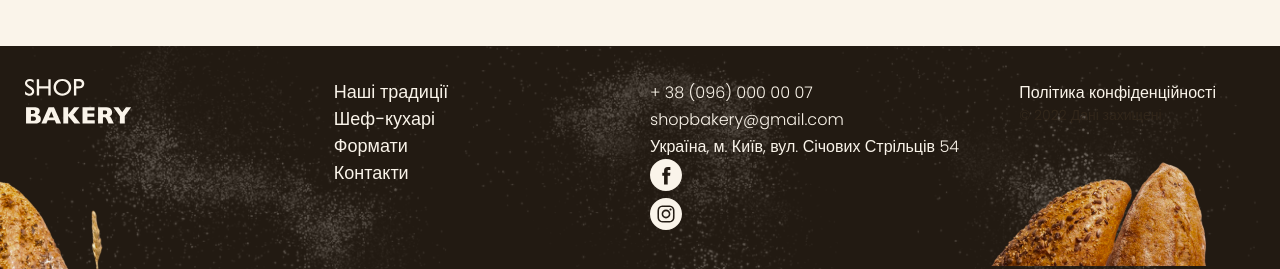
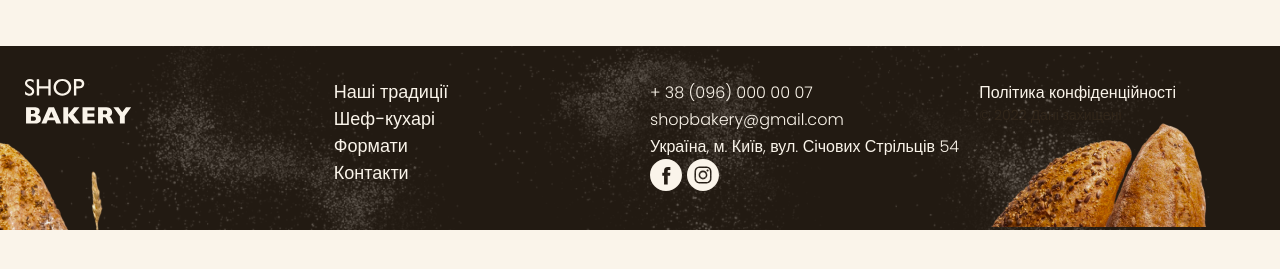
Before and after one commit to legonner/bakery, a plain HTML site: page index.html in a window 1280 px wide. Shown: the part 3504-3773 px from the top of the page. After the commit the page ends 3734 px from the top, so only its background shows below. Drawn offline with nearby package versions, Linux system fonts and the light colour scheme.

Commit message:
fixed responible

```diff
--- a/index.html
+++ b/index.html
@@ -375,14 +375,14 @@
     </main>
     <footer class="footer">
       <div class="container">
-        <div class="footer-container">
-          <nav class="footer-nav">
-            <div class="footer-logo">
+        <div class="footer__container">
+          <nav class="footer__nav">
+            <div class="footer__logo">
               <a href="#">
                 <img src="./images/logo.svg" alt="logo" />
               </a>
             </div>
-            <ul class="footer-menu">
+            <ul class="footer__menu">
               <li>
                 <a class="link" href="#tradition-section">Наші традиції</a>
               </li>
@@ -391,47 +391,50 @@
               <li><a class="link" href="#">Контакти</a></li>
             </ul>
           </nav>
-          <address class="footer-address">
-            <ul class="address-list">
+          <address class="footer__address">
+            <div class="footer__address-contacts">
+              <ul class="footer__address-list">
                 <li>
-                <a class="adress-link" href="tel:+380960000007">
+                  <a class="footer__adress-link" href="tel:+380960000007">
                     + 38 (096) 000 00 07
                   </a>
                 </li>
                 <li>
-                <a class="adress-link" href="mailto:shopbakery@gmail.com">
+                  <a
+                    class="footer__adress-link"
+                    href="mailto:shopbakery@gmail.com"
+                  >
                     shopbakery@gmail.com</a
                   >
                 </li>
                 <li>
                   <a
-                  class="adress-link"
+                    class="footer__adress-link"
                     href="https://maps.app.goo.gl/RzK4qVs8FQHcGHfg9"
                     target="_blank"
                   >
                     Україна, м. Київ, вул. Січових Стрільців 54
                   </a>
                 </li>
-              <li>
+              </ul>
+              <div>
                 <a href="#">
-                  <svg class="adress-icon" width="32" height="32">
+                  <svg class="footer__adress-icon" width="32" height="32">
                     <use href="./images/icons-sprite.svg#icon-facebook"></use>
                   </svg>
                 </a>
-              </li>
-              <li>
                 <a href="#">
-                  <svg class="adress-icon" width="32" height="32">
+                  <svg class="footer__adress-icon" width="32" height="32">
                     <use href="./images/icons-sprite.svg#icon-instagram"></use>
                   </svg>
                 </a>
-              </li>
-            </ul>
-            <div class="address-info">
-              <a class="adress-link" href="#" target="_blank"
+              </div>
+            </div>
+            <div class="footer__address-info">
+              <a class="footer__adress-link" href="#" target="_blank"
                 >Політика конфіденційності</a
               >
-              <p class="adress-copyright">&copy; 2022 Дані захищені</p>
+              <p class="footer__adress-copyright">&copy; 2022 Дані захищені</p>
             </div>
           </address>
         </div>
--- a/scss/layouts/_chefs-section.scss
+++ b/scss/layouts/_chefs-section.scss
@@ -33,7 +33,7 @@
     display: flex;
     flex-direction: column;
     flex-wrap: wrap;
-    gap: 20px;
+    gap: 50px;
 
     @media screen and (min-width: $bp-tablet) {
       flex-direction: row;
--- a/scss/layouts/_footer.scss
+++ b/scss/layouts/_footer.scss
@@ -6,71 +6,83 @@
   background-repeat: no-repeat;
   background-size: cover;
   background-position: center;
-}
 
-.footer::before,
-.footer::after {
+  &::before,
+  &::after {
     position: absolute;
     bottom: 0;
     background-repeat: no-repeat;
     content: '';
   }
 
-.footer::before {
+  &::before {
     width: 180px;
     height: 120px;
     left: 0;
     background-image: url('../images/decor-bread-small.png');
   }
 
-.footer::after {
+  &::after {
     width: 380px;
     height: 190px;
     right: 0;
     background-image: url('../images/decor-bread-large.png');
   }
 
-.footer-container {
+  &__container {
     display: flex;
+    flex-direction: column;
     gap: 20px;
+
+    @media screen and (min-width: $bp-tablet) {
+      flex-direction: row;
+    }
   }
 
-.footer-nav,
-.footer-address {
+  &__nav,
+  &__address {
     display: flex;
+    flex-direction: column;
+    gap: 20px;
+    text-align: center;
+
+    @media screen and (min-width: $bp-tablet) {
+      flex-direction: row;
       flex-basis: 50%;
-  gap: 20px;
+      text-align: left;
+    }
   }
 
-.footer-logo,
-.footer-menu {
+  &__logo,
+  &__menu {
     flex-grow: 1;
   }
 
-.address-list,
-.address-info {
+  &__address-list,
+  &__address-info {
     flex-grow: 1;
   }
 
-.adress-link {
+  &__adress-link {
     color: var(--color-primary-light);
     font-size: 16px;
     font-weight: 300;
     text-decoration: none;
   }
 
-.adress-link:hover {
+  &__adress-link:hover {
     color: var(--color-brand-normal);
   }
 
-.adress-icon {
+  &__adress-icon {
     fill: var(--color-primary-light);
   }
 
-.adress-icon:hover {
+  &__adress-icon:hover {
     fill: var(--color-brand-normal);
   }
 
-.adress-copyright {
+  &__adress-copyright {
     font-size: 14px;
   }
+}
--- a/scss/layouts/_modal.scss
+++ b/scss/layouts/_modal.scss
@@ -4,7 +4,7 @@
   right: 0;
   bottom: 0;
   left: 0;
-  padding: 40px 0;
+  padding: 20px 0;
   display: flex;
   align-items: center;
   justify-content: center;
@@ -24,10 +24,14 @@
   max-width: 880px;
   height: 100%;
   max-height: 880px;
-  padding: 128px;
+  padding: 48px;
   background-color: var(--color-primary-light);
   border-radius: 32px;
   overflow-y: auto;
+
+  @media screen and (min-width: $bp-tablet) {
+    padding: 128px;
+  }
 
   &__btn-close {
     position: absolute;
```
Also changed, not shown: css/main.css, 1 other file. Lines whose indentation alone changed are shown as unchanged.
